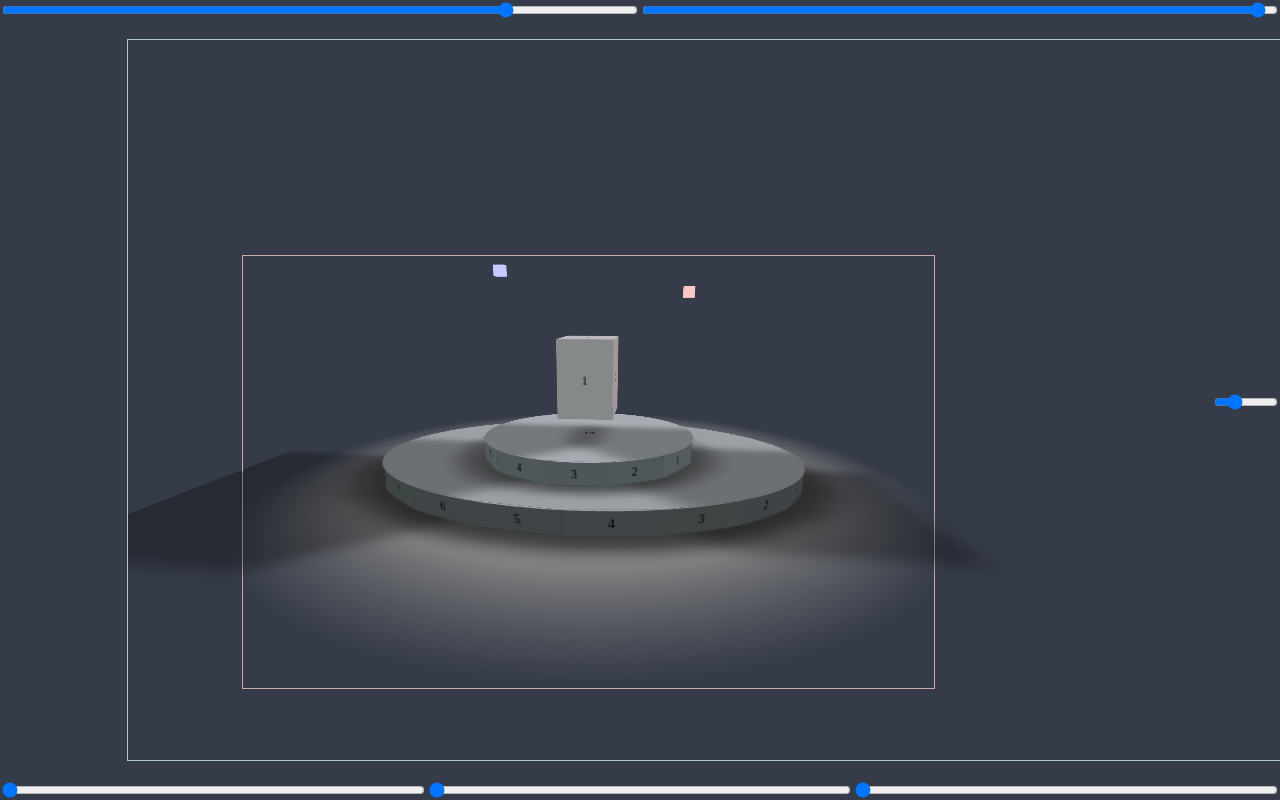
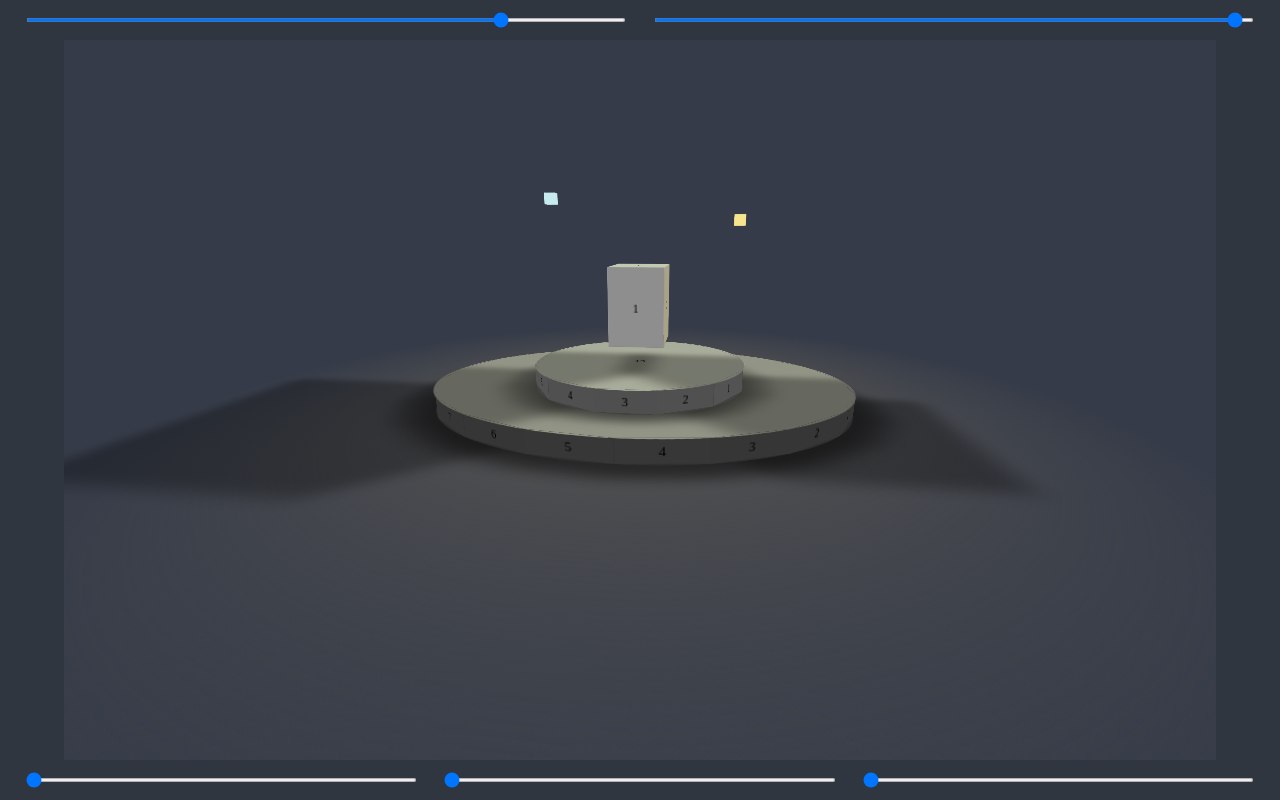
Before and after one commit to homayoun-afshari/ha-3d, a plain HTML site: page index.html in a window 1280 px wide. Drawn offline with Linux system fonts and the light colour scheme.

Commit message:
Add files via upload

```diff
--- a/ha3d.css
+++ b/ha3d.css
@@ -25,7 +25,7 @@
 	outline: 1px solid transparent;
 }
 .ha3d>.space>.plane>.face {
-	background: radial-gradient(var(--rgba) 40%, transparent 60%);
+	background: radial-gradient(var(--rgba) 20%, transparent 60%);
 }
 .ha3d>.space>.object>.face>.defaultContent {
 	position: absolute;
--- a/index.html
+++ b/index.html
@@ -25,7 +25,6 @@
 	<div class="container">
 		<div class="ha3d"></div>
 	</div>
-	<input type="range" id="inpLight0Coordinate0" name="inpLight0Coordinate0" min="-200" max="200" orient="vertical"/>
 </body>
 
 </html>
--- a/main.css
+++ b/main.css
@@ -7,13 +7,16 @@ body {
 }
 body {
 	font-size: 8pt;
-	background-color: #353b48;
+	background-color: #2f3640;
 }
 
 .inpBox {
 	position: absolute;
 	width: 100%;
+	height: 5%;
 	display: flex;
+	justify-content: space-between;
+	align-items: center;
 }
 .inpBox:nth-of-type(1) {
 	left: 0;
@@ -25,31 +28,27 @@ body {
 }
 .inpBox>input {
 	flex-grow: 1;
+	height: 10%;
+	margin-left: 2%;
 }
-
-#inpLight0Coordinate0 {
-	position: absolute;
-	top: 10%;
-	right: 0;
-	width: 5%;
-	height: 80%;
+.inpBox>input:last-of-type {
+	margin-right: 2%;
 }
 
 .container {
 	position: absolute;
-	left: 10%;
+	left: 5%;
 	top: 5%;
 	width: 90%;
 	height: 90%;
-	outline: 1px solid #acc;
+	background-color: #353b48;
 	overflow: hidden;
 }
 
 .ha3d {
 	position: absolute;
-	left: 10%;
-	top: 30%;
-	width: 60%;
-	height: 60%;
-	outline: 1px solid #caa;
+	left: 5%;
+	top: 5%;
+	width: 90%;
+	height: 90%;
 }
--- a/main.js
+++ b/main.js
@@ -12,18 +12,19 @@ window.addEventListener('load', ()=> {
 			returnCoordinates: [-0.4*Math.PI, 0, -0.04*Math.PI],
 		});
 	domHa3d.makeHa3dObject('plane')
+		.setFeatureValues('rgba', [80, 80, 80, 1.0])
 		.setFeatureValues('coordinates', [0, 0, 0])
-		.setFeatureValues('sizes', [700, 700]);
+		.setFeatureValues('sizes', [1000, 1000]);
 	domHa3d.makeHa3dObject('cylindroid')
-		.setFeatureValues('rgba', [127, 140, 141, 1.0])
+		.setFeatureValues('rgba', [110, 110, 110, 1.0])
 		.setFeatureValues('coordinates', [0, 0, 10])
 		.setFeatureValues('sizes', [400, 300, 20]);;
 	domHa3d.makeHa3dObject('cylindroid', 12)
-		.setFeatureValues('rgba', [149, 165, 166, 1.0])
+		.setFeatureValues('rgba', [150, 150, 150, 1.0])
 		.setFeatureValues('coordinates', [0, 0, 30])
 		.setFeatureValues('sizes', [200, 200, 20]);
 	domHa3d.makeHa3dObject('box')
-		.setFeatureValues('rgba', [236, 240, 241, 1.0])
+		.setFeatureValues('rgba', [250, 250, 250, 1.0])
 		.setFeatureValues('coordinates', [0, 0, 95])
 		.setFeatureValues('sizes', [50, 60, 70])
 		.setFeatureControllers( 'eulerAngles', [document.getElementById('inpBox0EulerAngle0'), document.getElementById('inpBox0EulerAngle1'), document.getElementById('inpBox0EulerAngle2')])
@@ -39,7 +40,7 @@ window.addEventListener('load', ()=> {
 		});
 	domHa3d.makeHa3dObject('light')
 		.setFeatureValues('coordinates', [90, -30, 170])
-		.setFeatureValues('rgba', [255, 200, 200, 1.0])
+		.setFeatureValues('rgba', [246, 229, 141, 1.0])
 		.setFeatureLimiter('coordinates', (values)=> {
 			const radius = Math.sqrt(Math.pow(values[0], 2) + Math.pow(values[1], 2));
 			if (radius > 200) {
@@ -47,14 +48,13 @@ window.addEventListener('load', ()=> {
 				values[1] *= 200/radius;
 			}
 		})
-		.setFeatureControllers('coordinates', [document.getElementById('inpLight0Coordinate0'), null, null])
 		.setInteraction('coordinates', {
 			hasAnimation: true,
 			actionPlane: 'xy'
 		});
 	domHa3d.makeHa3dObject('light')
 		.setFeatureValues('coordinates', [-90, -30, 190])
-		.setFeatureValues('rgba', [200, 200, 255, 1.0])
+		.setFeatureValues('rgba', [199, 236, 238, 1.0])
 		.setFeatureLimiter('coordinates', (values)=> {
 			const radius = Math.sqrt(Math.pow(values[0], 2) + Math.pow(values[1], 2));
 			if (radius > 200) {
@@ -62,7 +62,6 @@ window.addEventListener('load', ()=> {
 				values[1] *= 200/radius;
 			}
 		})
-		.setFeatureControllers('coordinates', [document.getElementById('inpLight0Coordinate0'), null, null])
 		.setInteraction('coordinates', {
 			actionPlane: 'xy'
 		});
```
